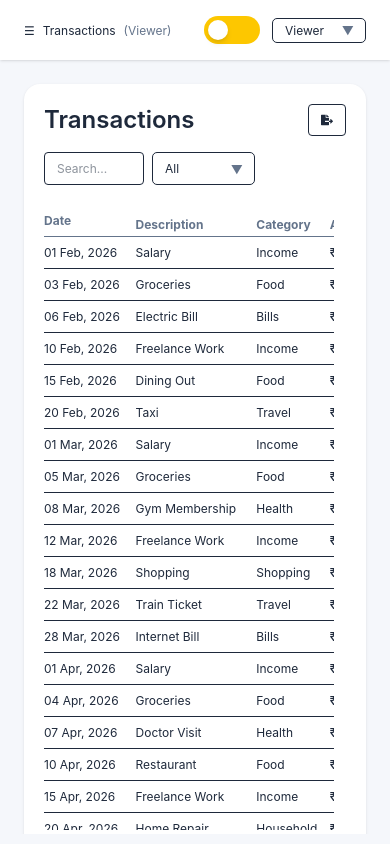
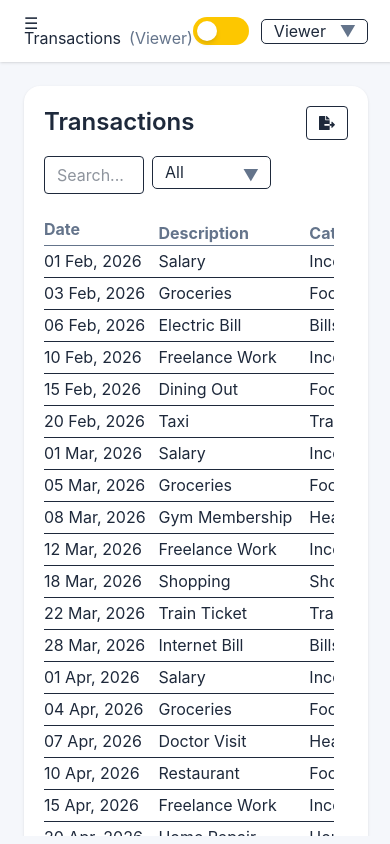
Before and after one commit to ArtyVisual/Finance-Dashboard, a React (Vite) app: page /transactions in a window 390 px wide. Built offline with nearby package versions, Linux system fonts and the light colour scheme.

Commit message:
new changes

```diff
--- a/src/App.css
+++ b/src/App.css
@@ -26,7 +26,7 @@ button {
 @media only screen and (max-width: 500px) {
   body :is(p, label, span, div, b, a, button, li) {
     font-weight: 400;
-    font-size: 12px;
+    font-size: 16px;
     line-height: 15px;
   }
 
@@ -37,7 +37,7 @@ button {
   }
 
   .main-table table{
-    min-width: 400px;
+    min-width: 500px;
   }
 }
 
```
